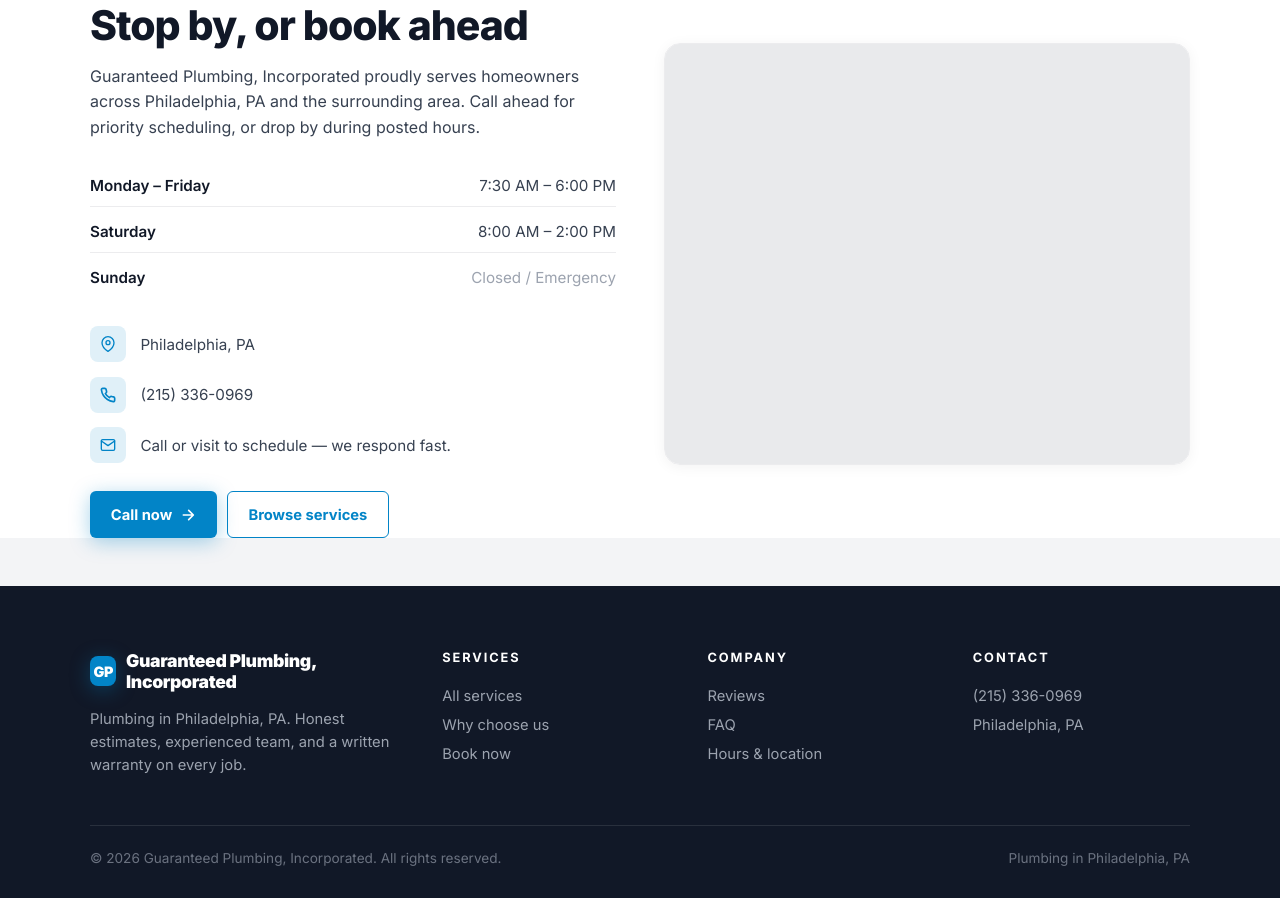
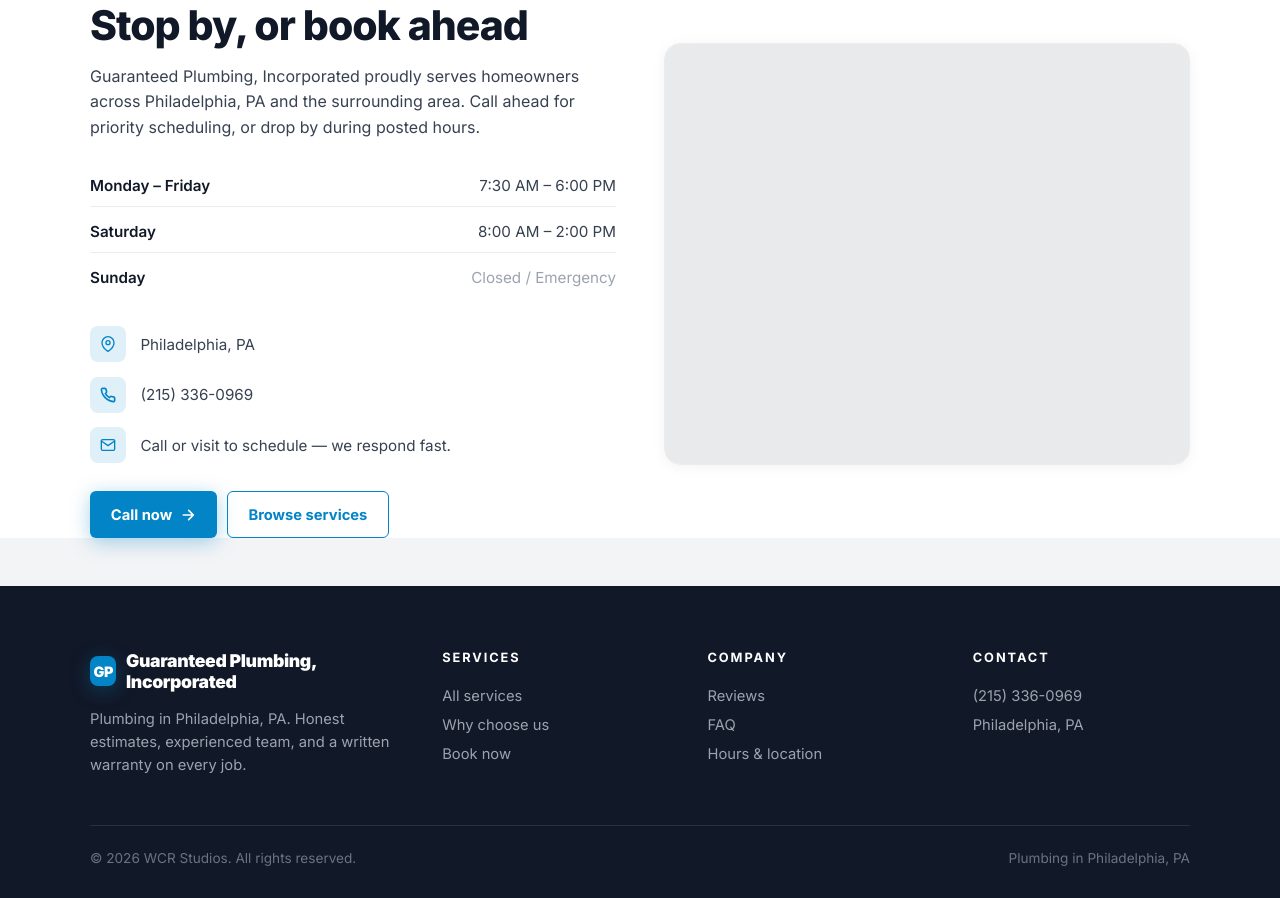
Before and after one commit to Wrenbjor/trades--guaranteed-plumbing-incorporated, a plain HTML site: page index.html in a window 1280 px wide. Shown: the part 4665-5563 px from the top of the page. Drawn offline with nearby package versions, Linux system fonts and the light colour scheme; no server answers.

Commit message:
Update site

```diff
--- a/index.html
+++ b/index.html
@@ -605,7 +605,7 @@
     </div>
   </div>
   <div class="foot-bottom">
-    <div>&copy; 2026 Guaranteed Plumbing, Incorporated. All rights reserved.</div>
+    <div>&copy; 2026 WCR Studios. All rights reserved.</div>
     <div>Plumbing in Philadelphia, PA</div>
   </div>
 </footer>
```
